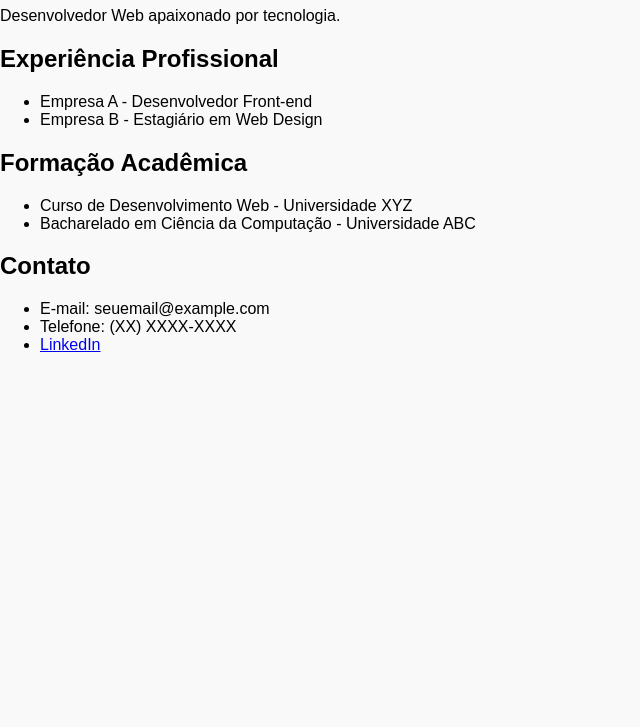
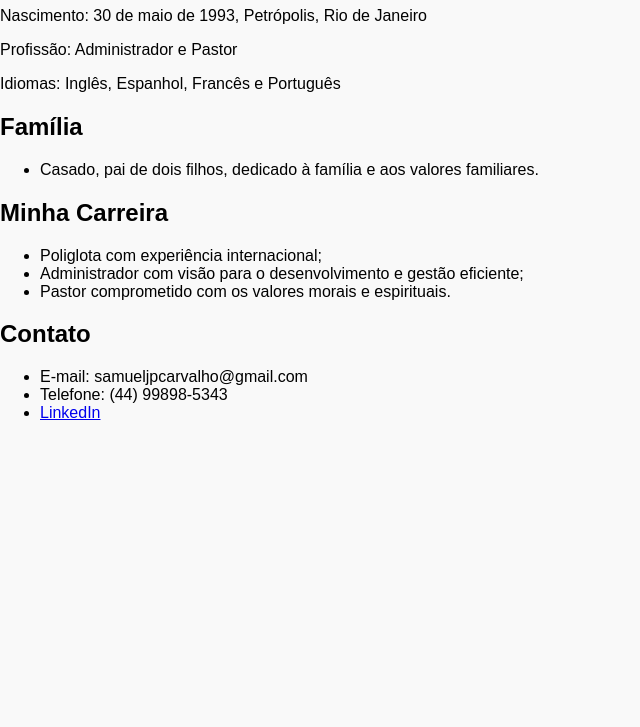
Before and after one commit to JaelMaufes/instituto-valentis, a plain HTML site: page index.html in a window 1280 px wide. Shown: the part 73-800 px from the top of the page, without its empty margins (0-640 px from the left). Drawn offline with Linux system fonts and the light colour scheme.

Commit message:
Update index.html

```diff
--- a/index.html
+++ b/index.html
@@ -3,34 +3,36 @@
 <head>
     <meta charset="UTF-8">
     <meta name="viewport" content="width=device-width, initial-scale=1.0">
-    <title>Seu Nome - Currículo</title>
+    <title>Conheça-me mais</title>
     <link rel="stylesheet" href="styles.css">
 </head>
 <body>
     <div class="bio">
-    <h1>Seu Nome</h1>
-    <p>Desenvolvedor Web apaixonado por tecnologia.</p>
+    <h1>Samuel Jafé Pereira Carvalho</h1>
+    <p>Nascimento: 30 de maio de 1993, Petrópolis, Rio de Janeiro</p>
+    <p>Profissão: Administrador e Pastor</p>
+    <p>Idiomas: Inglês, Espanhol, Francês e Português</p>
 </div>
 
 <div class="resume">
-    <h2>Experiência Profissional</h2>
+    <h2>Família</h2>
     <ul>
-        <li>Empresa A - Desenvolvedor Front-end</li>
-        <li>Empresa B - Estagiário em Web Design</li>
+        <li>Casado, pai de dois filhos, dedicado à família e aos valores familiares.</li>
     </ul>
 
-    <h2>Formação Acadêmica</h2>
+    <h2>Minha Carreira</h2>
     <ul>
-        <li>Curso de Desenvolvimento Web - Universidade XYZ</li>
-        <li>Bacharelado em Ciência da Computação - Universidade ABC</li>
+        <li>Poliglota com experiência internacional;</li>
+        <li>Administrador com visão para o desenvolvimento e gestão eficiente;</li>
+        <li>Pastor comprometido com os valores morais e espirituais.</li>
     </ul>
 </div>
 <div class="contact">
     <h2>Contato</h2>
     <ul>
-        <li>E-mail: seuemail@example.com</li>
-        <li>Telefone: (XX) XXXX-XXXX</li>
-        <li><a href="https://linkedin.com/seuperfil" target="_blank">LinkedIn</a></li>
+        <li>E-mail: samueljpcarvalho@gmail.com</li>
+        <li>Telefone: (44) 99898-5343</li>
+        <li><a href="https://linkedin.com/samueljpcarvalho" target="_blank">LinkedIn</a></li>
         <!-- Adicione outros links sociais aqui -->
     </ul>
 </div>
```
